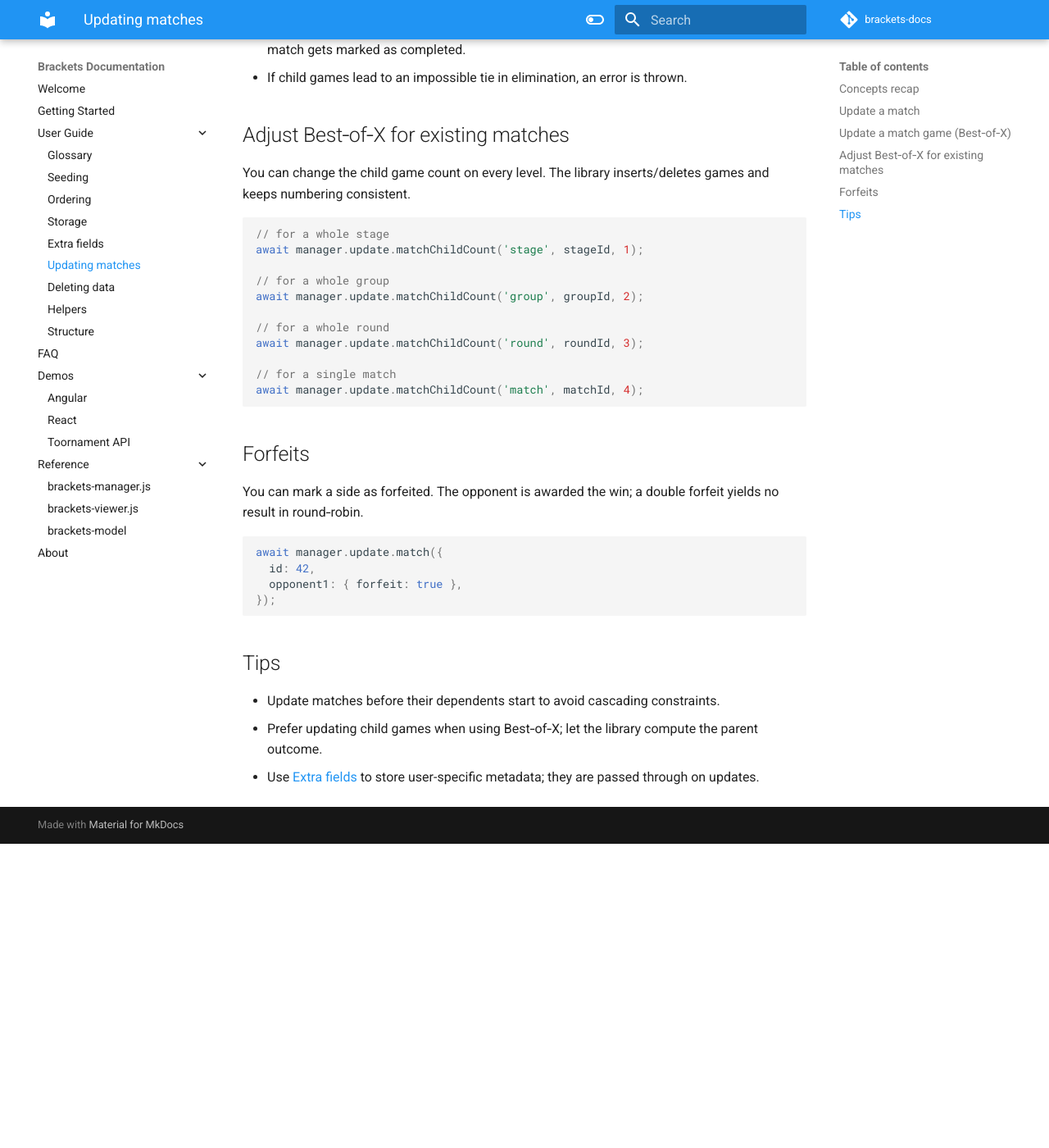
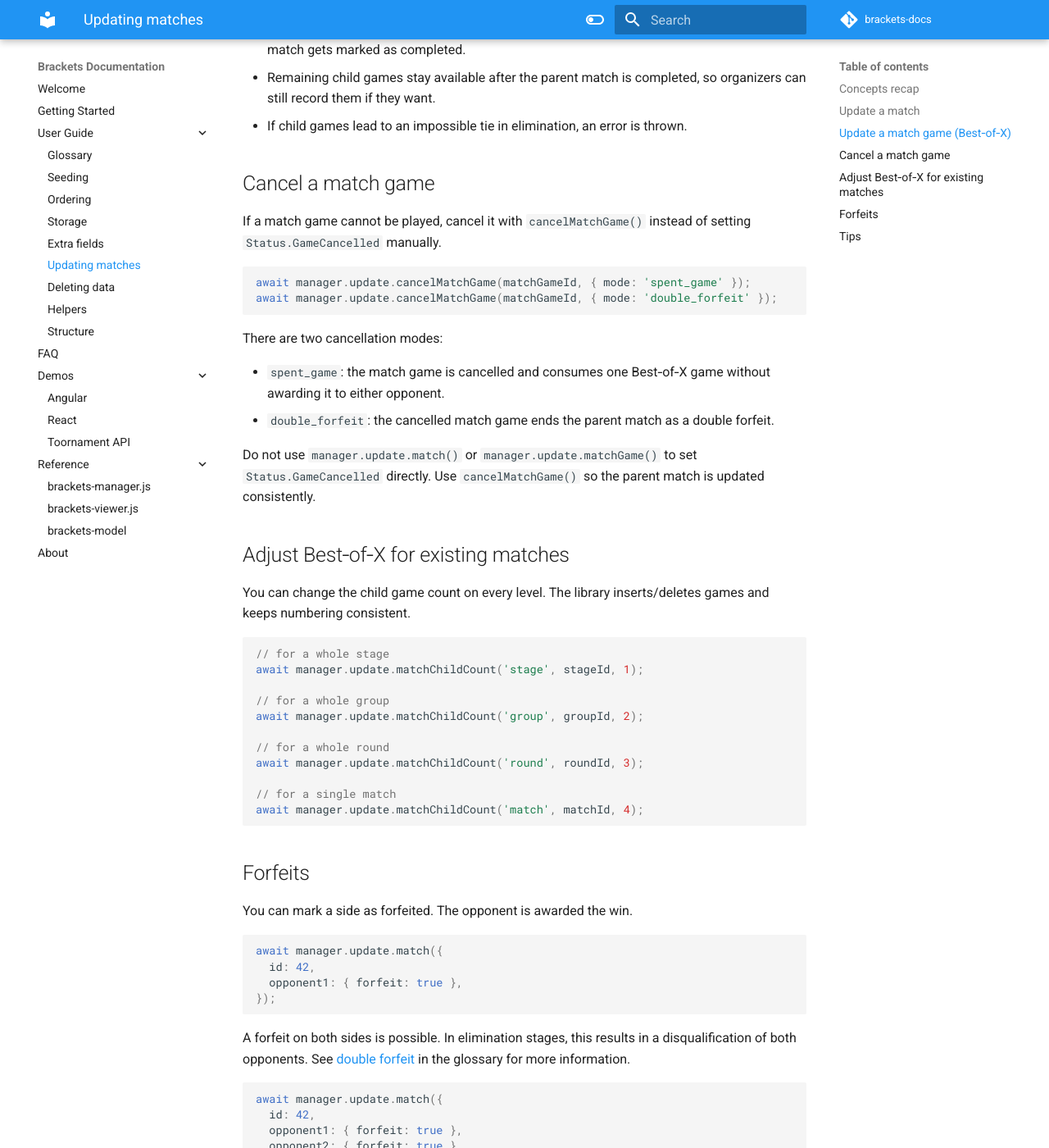
Before and after one commit to Drarig29/brackets-docs, an MkDocs documentation site: the page built from docs/user-guide/updating-matches.md, in a window 1280 px wide and 1400 px high, scrolled down 2254 px. Shown: the whole window at 82% size. Built offline with MkDocs 1.6.1 and Material for MkDocs 9.7.7, drawn with Linux system fonts in a browser that asks for light colours; comment, search, counter and statistics services are not loaded; before the commit the page ends 3283 px from its top, so only the background shows below that.

Commit message:
Document double forfeits and game cancellation

````diff
--- a/docs/user-guide/updating-matches.md
+++ b/docs/user-guide/updating-matches.md
@@ -88,7 +88,24 @@ What happens:
 
 - Scores across child games are aggregated.
 - When a side reaches the minimum to win `ceil((X+1)/2)` for a Best‑of‑`X` match, the parent match gets marked as completed.
+- Remaining child games stay available after the parent match is completed, so organizers can still record them if they want.
 - If child games lead to an impossible tie in elimination, an error is thrown.
+
+## Cancel a match game
+
+If a match game cannot be played, cancel it with `cancelMatchGame()` instead of setting `Status.GameCancelled` manually.
+
+```ts
+await manager.update.cancelMatchGame(matchGameId, { mode: 'spent_game' });
+await manager.update.cancelMatchGame(matchGameId, { mode: 'double_forfeit' });
+```
+
+There are two cancellation modes:
+
+- `spent_game`: the match game is cancelled and consumes one Best‑of‑X game without awarding it to either opponent.
+- `double_forfeit`: the cancelled match game ends the parent match as a double forfeit.
+
+Do not use `manager.update.match()` or `manager.update.matchGame()` to set `Status.GameCancelled` directly. Use `cancelMatchGame()` so the parent match is updated consistently.
 
 ## Adjust Best‑of‑X for existing matches
 
@@ -110,7 +127,7 @@ await manager.update.matchChildCount('match', matchId, 4);
 
 ## Forfeits
 
-You can mark a side as forfeited. The opponent is awarded the win; a double forfeit yields no result in round‑robin.
+You can mark a side as forfeited. The opponent is awarded the win.
 
 ```ts
 await manager.update.match({
@@ -119,6 +136,16 @@ await manager.update.match({
 });
 ```
 
+A forfeit on both sides is possible. In elimination stages, this results in a disqualification of both opponents. See [double forfeit](#double-forfeit) in the glossary for more information.
+
+```ts
+await manager.update.match({
+  id: 42,
+  opponent1: { forfeit: true },
+  opponent2: { forfeit: true },
+});
+```
+
 ## Tips
 
 - Update matches before their dependents start to avoid cascading constraints.
````
Also changed, not shown: docs/user-guide/glossary.md (+16 -0 lines).
